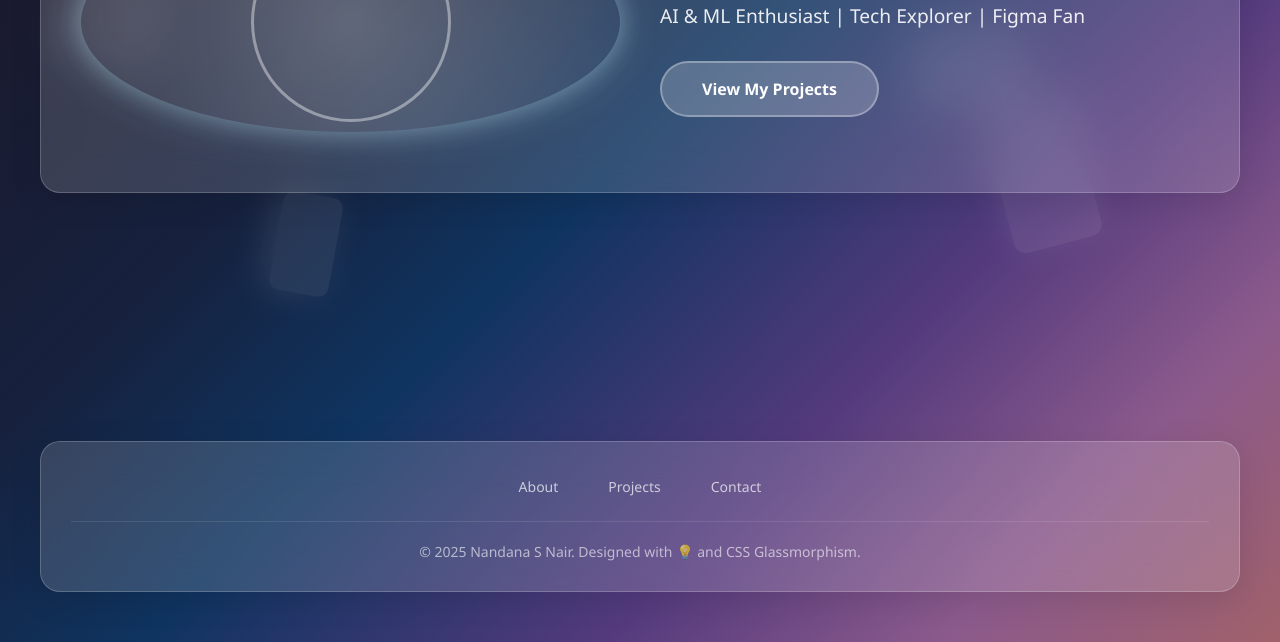
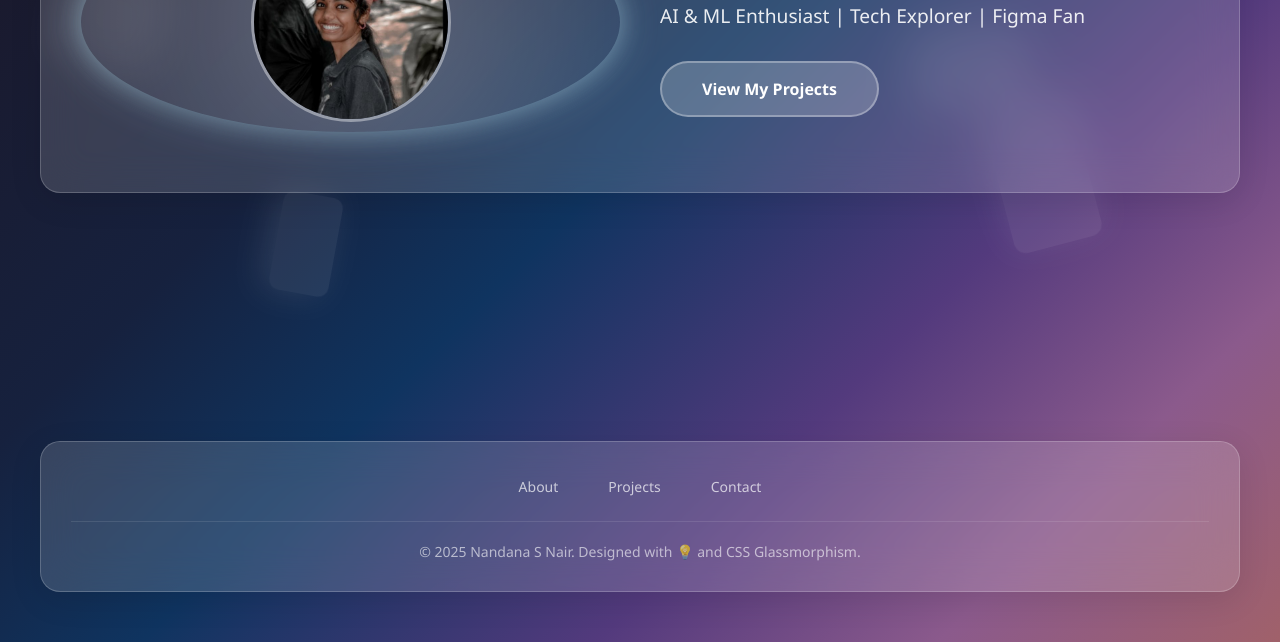
Before and after one commit to nandana1311/portfolio_, a plain HTML site: page index.html in a window 1280 px wide. Shown: the part 355-997 px from the top of the page. Drawn offline with Linux system fonts and the light colour scheme.

Commit message:
index.html

```diff
--- a/index.html
+++ b/index.html
@@ -54,7 +54,7 @@
             <div class="content-wrapper">
                 <section class="hero glass">
                     <div class="hero-image">
-                        <img src="images/nandana-profile.jpg" alt="Nandana S Nair" />
+                        <img src="nandana-profile.jpg" alt="Nandana S Nair" />
 
                     </div>
                     <div class="hero-content">
```
